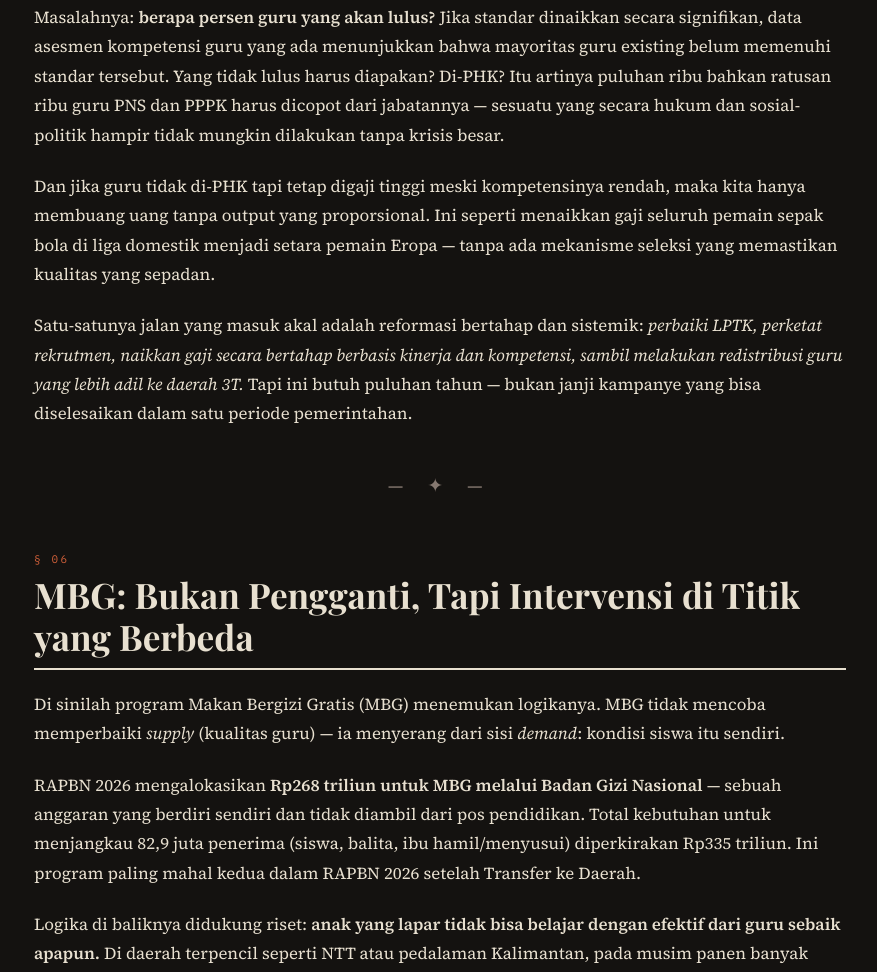
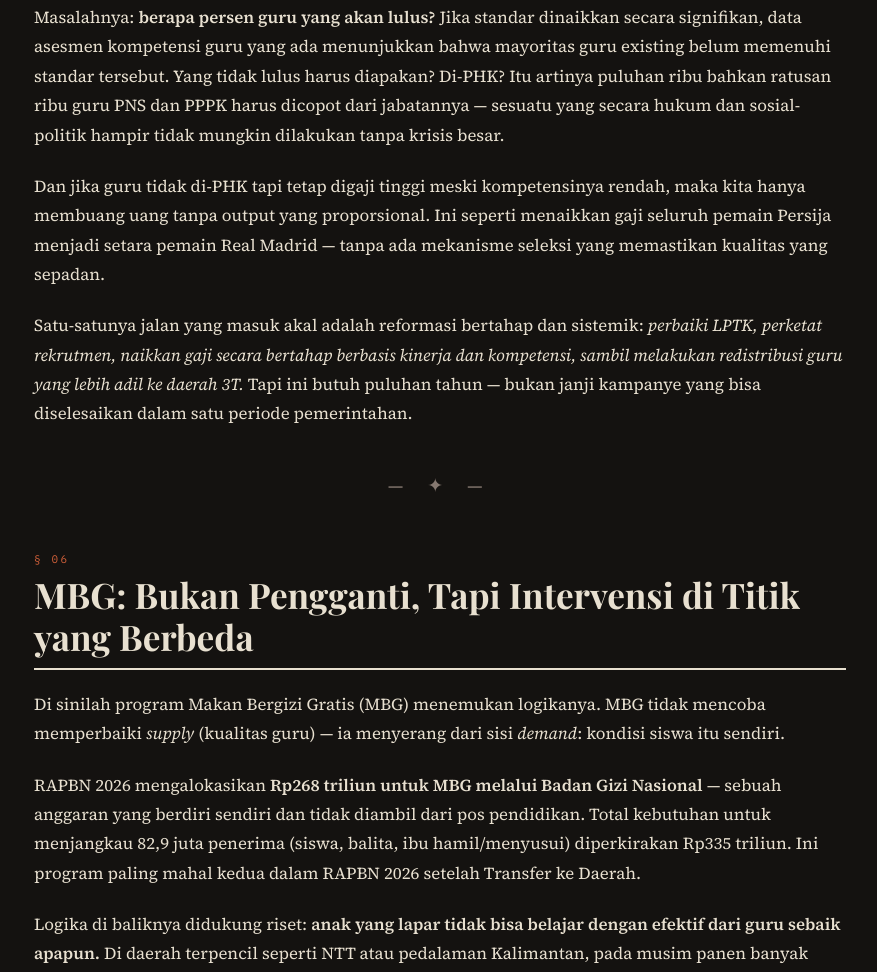
Before and after one commit to edukbdi/gaji-guru-vs-mbg, a plain HTML site: page index.html in a window 1280 px wide. Shown: the part 4907-5879 px from the top of the page, without its empty margins (200-1077 px from the left). Drawn offline with nearby package versions, Linux system fonts and the light colour scheme; no server answers; a web font is replaced by a local one.

Commit message:
Update index.html

```diff
--- a/index.html
+++ b/index.html
@@ -702,7 +702,7 @@
 
     <p>Masalahnya: <strong>berapa persen guru yang akan lulus?</strong> Jika standar dinaikkan secara signifikan, data asesmen kompetensi guru yang ada menunjukkan bahwa mayoritas guru existing belum memenuhi standar tersebut. Yang tidak lulus harus diapakan? Di-PHK? Itu artinya puluhan ribu bahkan ratusan ribu guru PNS dan PPPK harus dicopot dari jabatannya — sesuatu yang secara hukum dan sosial-politik hampir tidak mungkin dilakukan tanpa krisis besar.</p>
 
-    <p>Dan jika guru tidak di-PHK tapi tetap digaji tinggi meski kompetensinya rendah, maka kita hanya membuang uang tanpa output yang proporsional. Ini seperti menaikkan gaji seluruh pemain sepak bola di liga domestik menjadi setara pemain Eropa — tanpa ada mekanisme seleksi yang memastikan kualitas yang sepadan.</p>
+    <p>Dan jika guru tidak di-PHK tapi tetap digaji tinggi meski kompetensinya rendah, maka kita hanya membuang uang tanpa output yang proporsional. Ini seperti menaikkan gaji seluruh pemain Persija menjadi setara pemain Real Madrid — tanpa ada mekanisme seleksi yang memastikan kualitas yang sepadan.</p>
 
     <p>Satu-satunya jalan yang masuk akal adalah reformasi bertahap dan sistemik: <em>perbaiki LPTK, perketat rekrutmen, naikkan gaji secara bertahap berbasis kinerja dan kompetensi, sambil melakukan redistribusi guru yang lebih adil ke daerah 3T.</em> Tapi ini butuh puluhan tahun — bukan janji kampanye yang bisa diselesaikan dalam satu periode pemerintahan.</p>
   </div>
```
